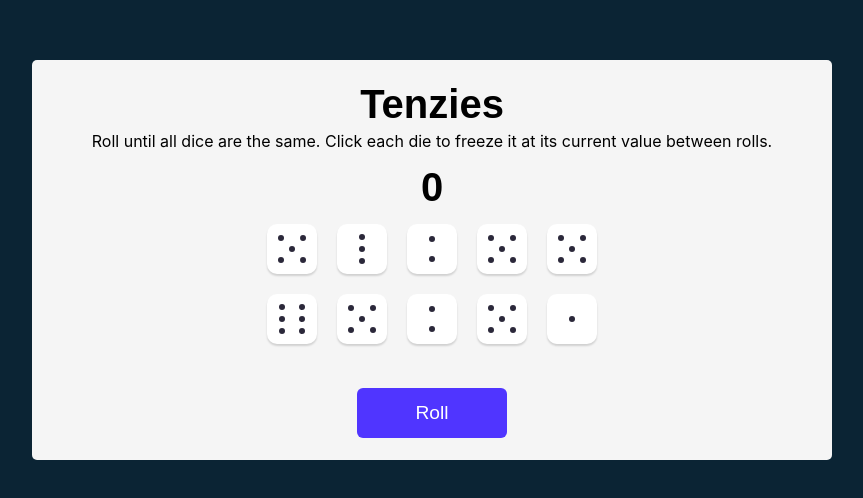
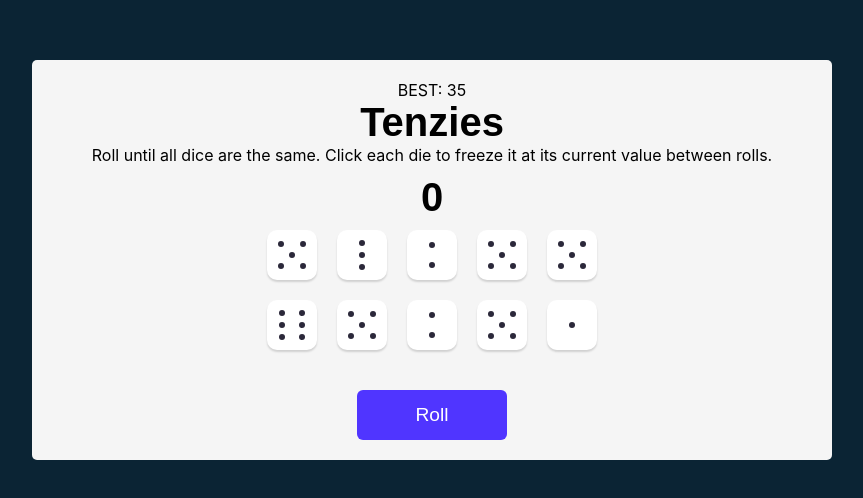
Before and after one commit to claudiomavi/tenziesReact, a React (Vite) app: page / in a window 1280 px wide. Shown: the part 120-618 px from the top of the page, without its empty margins (208-1071 px from the left). Built offline with nearby package versions, Linux system fonts and the light colour scheme.

Commit message:
created the bestGame

```diff
--- a/package.json
+++ b/package.json
@@ -12,7 +12,7 @@
 	"dependencies": {
 		"nanoid": "^5.0.7",
 		"react": "^18.3.1",
-		"react-canvas-confetti": "^2.0.7",
+		"react-confetti": "^6.1.0",
 		"react-dom": "^18.3.1"
 	},
 	"devDependencies": {
--- a/src/App.jsx
+++ b/src/App.jsx
@@ -1,12 +1,13 @@
 import React from "react";
 import Die from "/src/Components/Die";
 import { nanoid } from "nanoid";
-// import Confetti from "react-confetti";
+import Confetti from "react-confetti";
 
 export default function App() {
 	const [dice, setDice] = React.useState(allNewDice());
 	const [tenzies, setTenzies] = React.useState(false);
 	const [counter, setCounter] = React.useState(0);
+	const [best, setBest] = React.useState(35);
 
 	React.useEffect(() => {
 		const allHeld = dice.every((die) => die.isHeld);
@@ -62,6 +63,12 @@ export default function App() {
 		}
 	}
 
+	function bestGame() {
+		if (tenzies && best > counter) {
+			setBest(counter);
+		}
+	}
+
 	const diceElements = dice.map((die) => (
 		<Die
 			key={die.id}
@@ -74,7 +81,8 @@ export default function App() {
 
 	return (
 		<main>
-			{/* {tenzies && <Confetti />} */}
+			{tenzies && <Confetti />}
+			<p className="best">BEST: {best}</p>
 			<h1 className="title">Tenzies</h1>
 			<p className="instructions">
 				Roll until all dice are the same. Click each die to freeze it at its
@@ -87,6 +95,7 @@ export default function App() {
 				onClick={() => {
 					rollDice();
 					diceCounter();
+					bestGame();
 				}}>
 				{tenzies ? "New Game" : "Roll"}
 			</button>
--- a/src/index.css
+++ b/src/index.css
@@ -27,6 +27,7 @@ main {
 	margin: 0;
 }
 
+.best,
 .instructions {
 	font-family: "Inter", sans-serif;
 	font-weight: 400;
```
Also changed, not shown: tareas.png (deleted), 1 other file (tests, documents, lock files or other folders).
